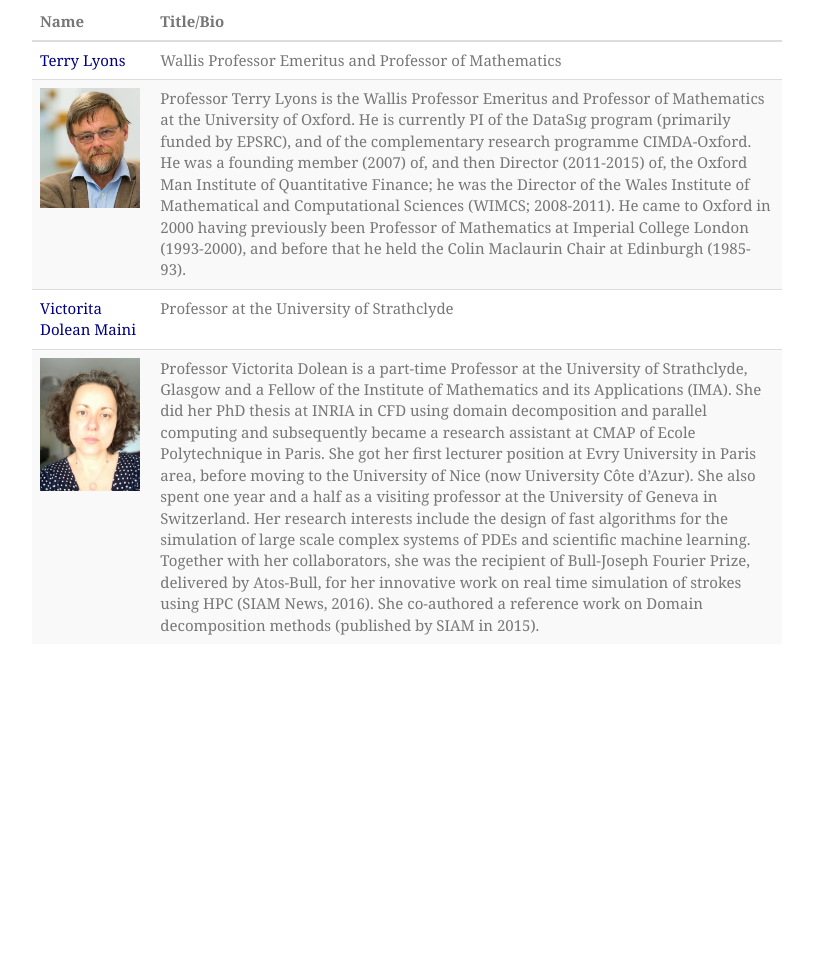
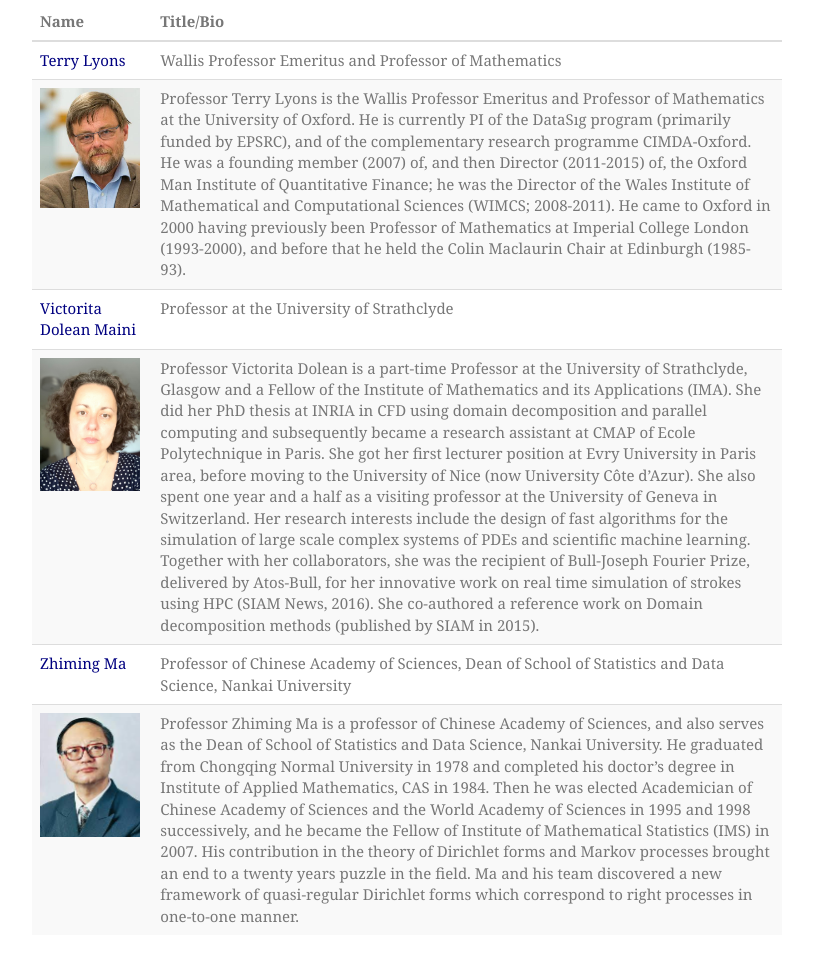
Before and after one commit to windsmath-seminar/windsmath-seminar.github.io, a plain HTML site: page scientific_committee.html in a window 1280 px wide. Shown: the part 183-1144 px from the top of the page, without its empty margins (38-851 px from the left). Before the commit the page ends 949 px from the top, so only its background shows below. Drawn offline with Linux system fonts and the light colour scheme; a web font is replaced by a local one.

Commit message:
Update scientific_committee.html

```diff
--- a/scientific_committee.html
+++ b/scientific_committee.html
@@ -113,6 +113,14 @@
             <td>  <img src="img/victorita.jpg" width="100"> </td>
             <td> Professor Victorita Dolean is a part-time Professor at the University of Strathclyde, Glasgow and a Fellow of the Institute of Mathematics and its Applications (IMA). She did her PhD thesis at INRIA in CFD using domain decomposition and parallel computing and subsequently became a research assistant at CMAP of Ecole Polytechnique in Paris. She got her first lecturer position at Evry University in Paris area, before moving to the University of Nice (now University Côte d’Azur). She also spent one year and a half as a visiting professor at the University of Geneva in Switzerland. Her research interests include the design of fast algorithms for the simulation of large scale complex systems of PDEs and scientific machine learning. Together with her collaborators, she was the recipient of Bull-Joseph Fourier Prize, delivered by Atos-Bull, for her innovative work on real time simulation of strokes using HPC (SIAM News, 2016). She co-authored a reference work on Domain decomposition methods (published by SIAM in 2015).</td>
           </tr>
+			<tr>
+            <td><a href="http://homepage.amss.ac.cn/research/homePage/8eb59241e2e74d828fb84eec0efadba5/myHomePage.html">Zhiming Ma</a></td>
+            <td>Professor of Chinese Academy of Sciences, Dean of School of Statistics and Data Science, Nankai University</td>
+          </tr>
+          <tr>
+            <td>  <img src="img/zhimingma.jpeg" width="100"> </td>
+            <td> Professor Zhiming Ma is a professor of Chinese Academy of Sciences, and also serves as the Dean of School of Statistics and Data Science, Nankai University. He graduated from Chongqing Normal University in 1978 and completed his doctor’s degree in Institute of Applied Mathematics, CAS in 1984. Then he was elected Academician of Chinese Academy of Sciences and the World Academy of Sciences in 1995 and 1998 successively, and he became the Fellow of Institute of Mathematical Statistics (IMS) in 2007. His contribution in the theory of Dirichlet forms and Markov processes brought an end to a twenty years puzzle in the field. Ma and his team discovered a new framework of quasi-regular Dirichlet forms which correspond to right processes in one-to-one manner.</td>
+          </tr>
           </tr>
 
 
```
